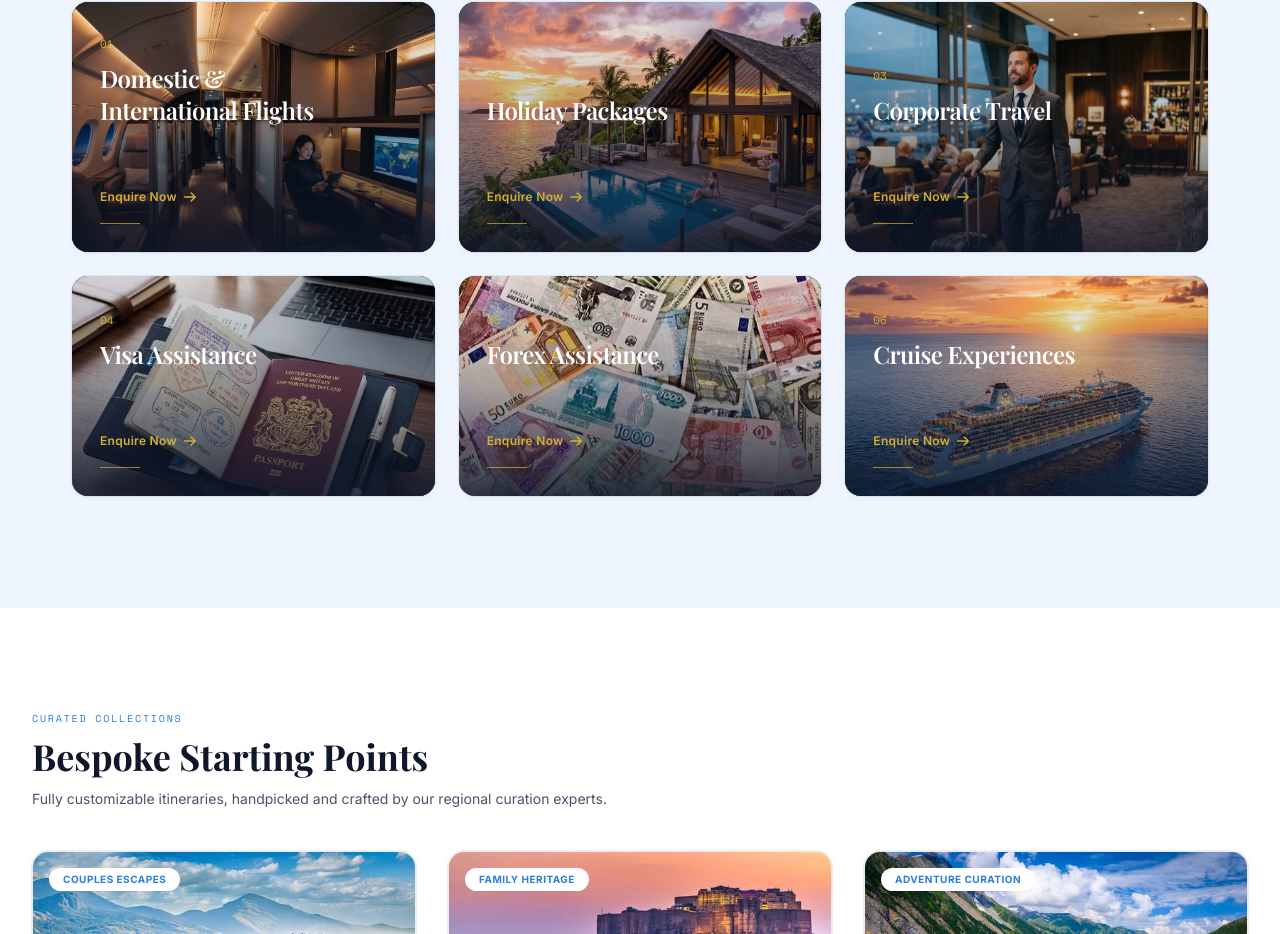
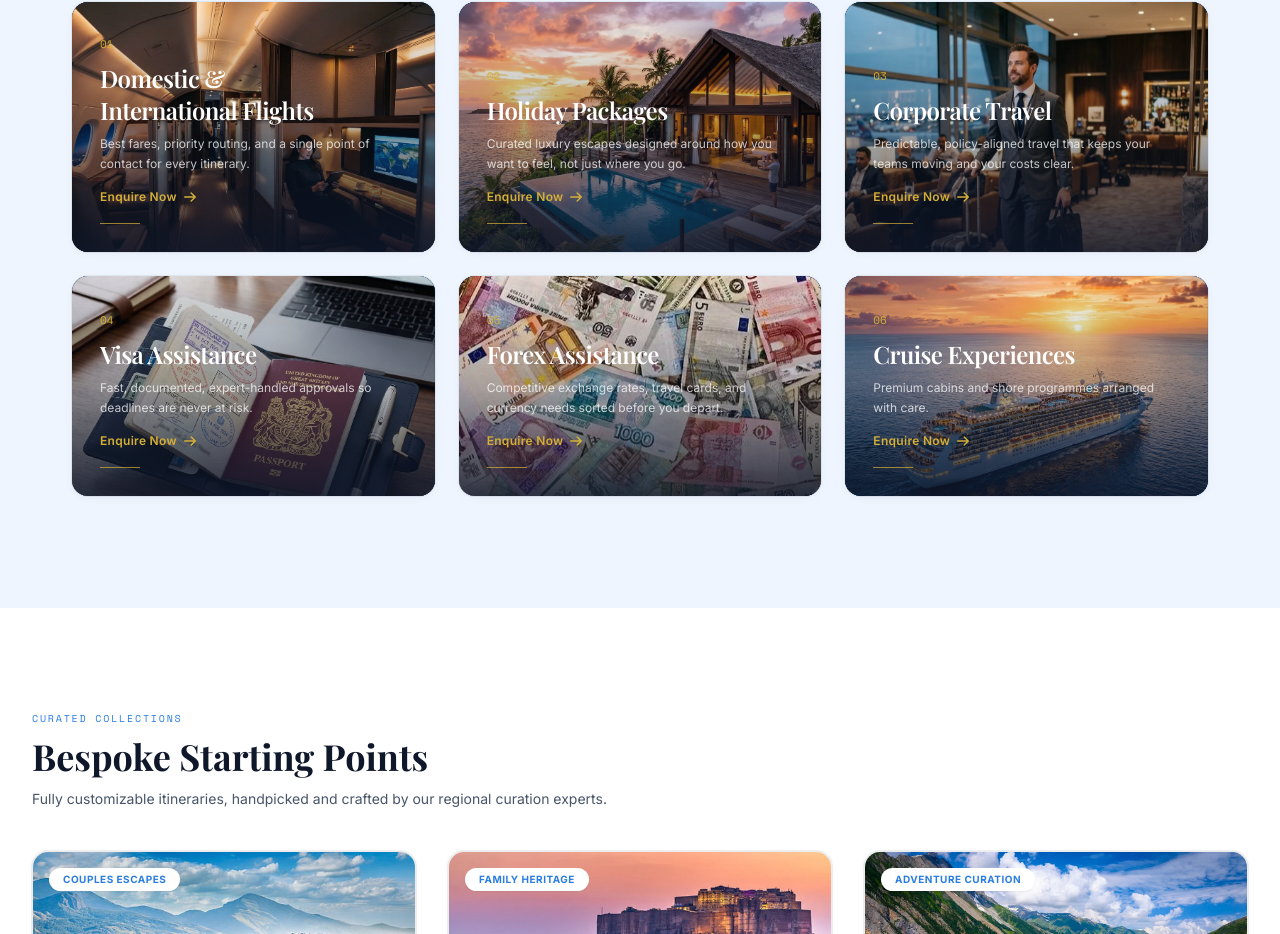
Before and after one commit to miroshopmiro-lang/blue-spice-holidays, a React (Vite) app: page / in a window 1280 px wide. Shown: the part 2394-3328 px from the top of the page. Built offline with nearby package versions, Linux system fonts and the light colour scheme.

Commit message:
feat: add BespokeServices section with parallax image component for service tiles

```diff
--- a/src/components/BespokeServices.jsx
+++ b/src/components/BespokeServices.jsx
@@ -77,7 +77,7 @@ function ServiceTile({ service, index }) {
         <h3 className="mt-2 font-display text-xl font-semibold tracking-tight md:text-2xl">
           {service.title}
         </h3>
-        <p className="mt-2 max-w-md text-xs leading-relaxed text-white/75 opacity-0 transition-opacity duration-500 group-hover:opacity-100">
+        <p className="mt-2 max-w-md text-xs leading-relaxed text-white/75 opacity-0 transition-opacity duration-500 group-hover:opacity-100 [@media(hover:none)]:opacity-100">
           {service.outcome}
         </p>
 
--- a/src/components/ParallaxImage.jsx
+++ b/src/components/ParallaxImage.jsx
@@ -18,7 +18,7 @@ export default function ParallaxImage({ src, alt, width, height, className = ''
   }, [])
 
   const { scrollYProgress } = useScroll({
-    target: isMobile ? null : ref,
+    target: ref,
     offset: ['start end', 'end start']
   })
 
```
